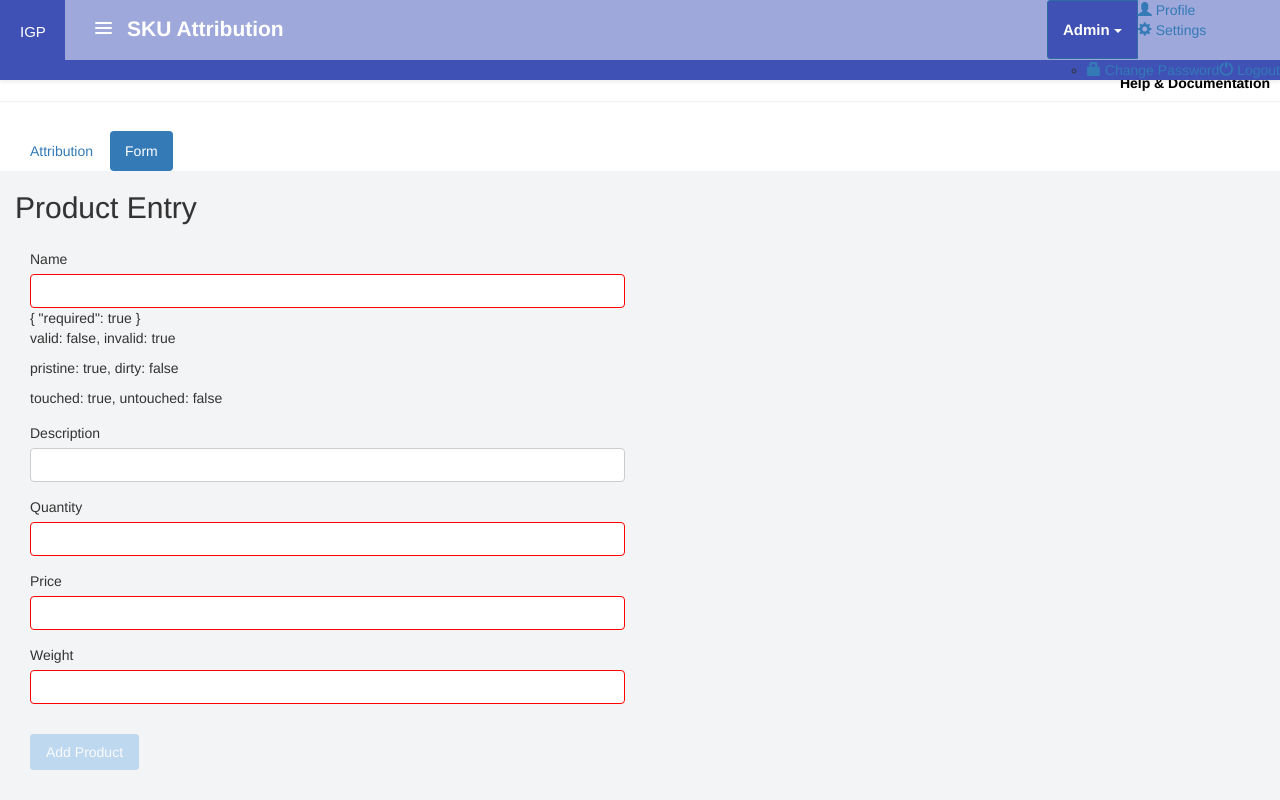
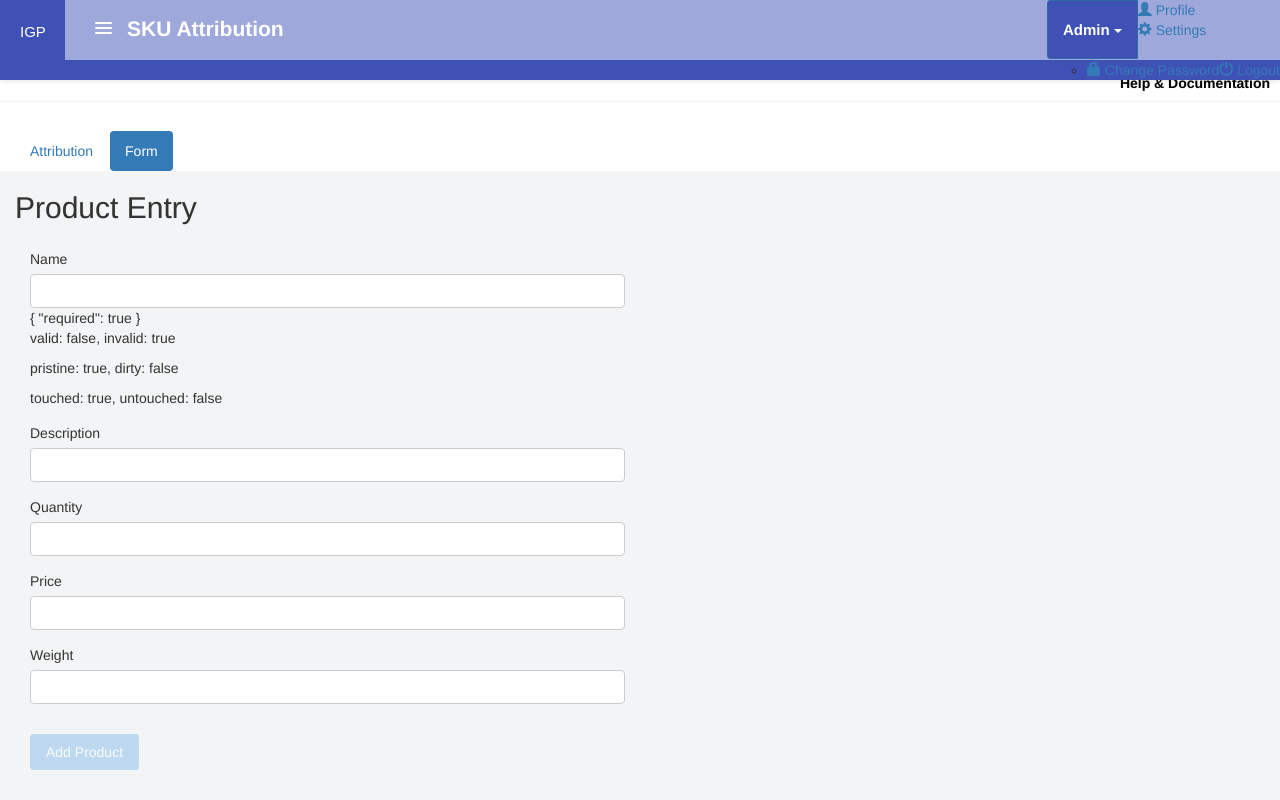
Before and after one commit to vijay-igp/admin-panel, an Angular app: page /form in a window 1280 px wide. Built offline with nearby package versions, Linux system fonts and the light colour scheme; what ng2-bootstrap would draw is missing.

Commit message:
Add ng error flags

```diff
--- a/src/app/form/form.component.css
+++ b/src/app/form/form.component.css
@@ -6,6 +6,7 @@
     border: 1px solid green;
 }
 
-.ng-invalid:not(form) {
+.ng-invalid:not(form).ng-dirty,
+.ng-invalid:not(form).ng-touched {
     border: 1px solid red;
 }
--- a/src/app/form/form.component.html
+++ b/src/app/form/form.component.html
@@ -27,7 +27,7 @@
 
           <div>{{product.description}}</div>
 
-          <div *ngIf="description.errors">
+          <div *ngIf="description.errors && (description.dirty || description.touched)">
             <div [hidden]="!description.errors.maxlength"></div>
           </div>
         </div>
```
